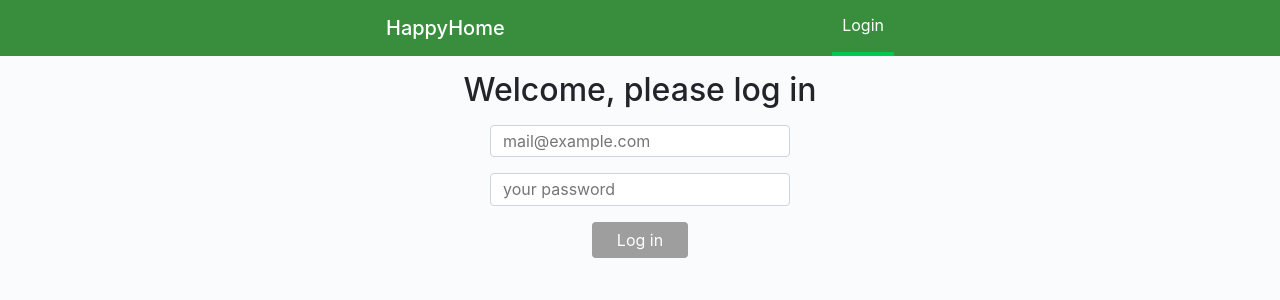
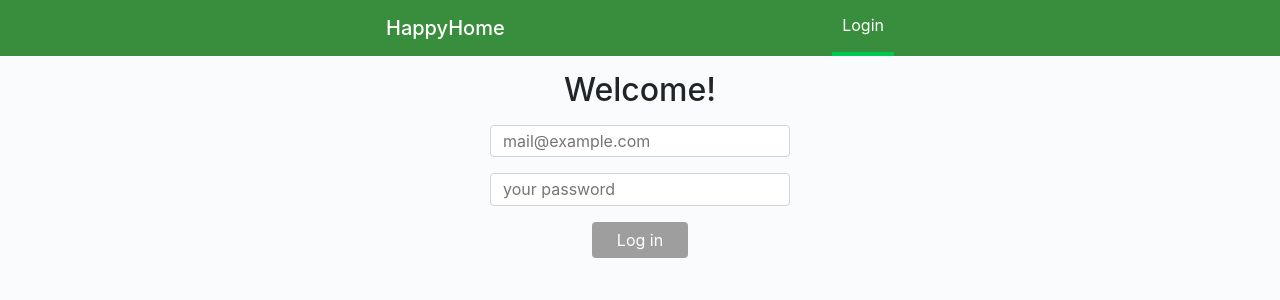
Before and after one commit to fransik/happyhome, a React (Create React App) app: page /auth in a window 1280 px wide. Shown: the top 300 px of the page. Built offline with nearby package versions, Linux system fonts and the light colour scheme; no server answers.

Commit message:
Frontend: Minor visual tweaks on the login screen

```diff
--- a/src/components/Login.js
+++ b/src/components/Login.js
@@ -12,9 +12,9 @@ const Form = styled.form`
 
 const Login = props => (
   <div>
-    <H1>Welcome, please log in</H1>
+    <H1>Welcome!</H1>
     <Form onSubmit={props.handleLogin}>
-      {props.error && <p>{props.error}</p>}
+      {props.error && <p style={{ color: 'red' }}>{props.error}</p>}
       {props.elements.map(el => (
         <Input
           key={el.id}
```
